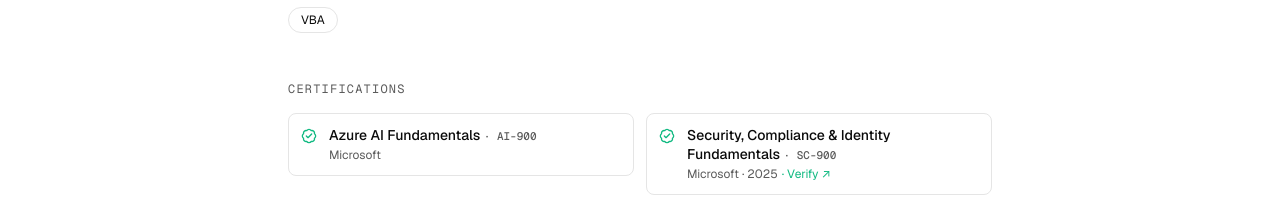
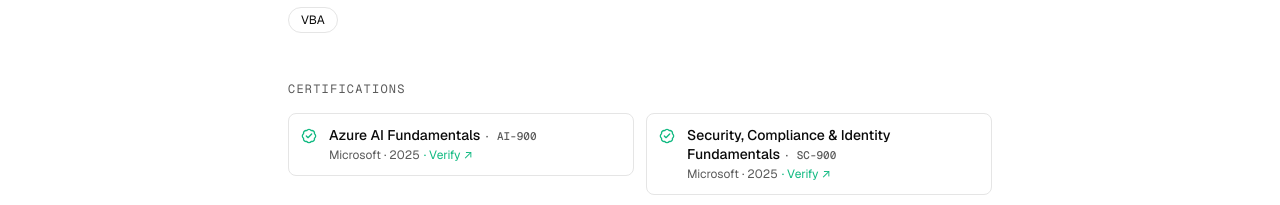
Before and after one commit to issaa71/issaahmed.com, a Next.js app: page / in a window 1280 px wide. Shown: the part 2907-3112 px from the top of the page. Built offline with nearby package versions, Linux system fonts and the light colour scheme.

Commit message:
feat(certs): wire up AI-900 verification (2025)

```diff
--- a/app/page.tsx
+++ b/app/page.tsx
@@ -187,7 +187,9 @@
     name: "Azure AI Fundamentals",
     code: "AI-900",
     issuer: "Microsoft",
-    // TODO: add the year you earned this + paste the verification URL from https://learn.microsoft.com/users/<your-handle>/credentials
+    year: "2025",
+    verifyUrl:
+      "https://learn.microsoft.com/en-us/users/issaahmed-3571/credentials/ec72eb1f9331a5a9",
   },
   {
     name: "Security, Compliance & Identity Fundamentals",
```
